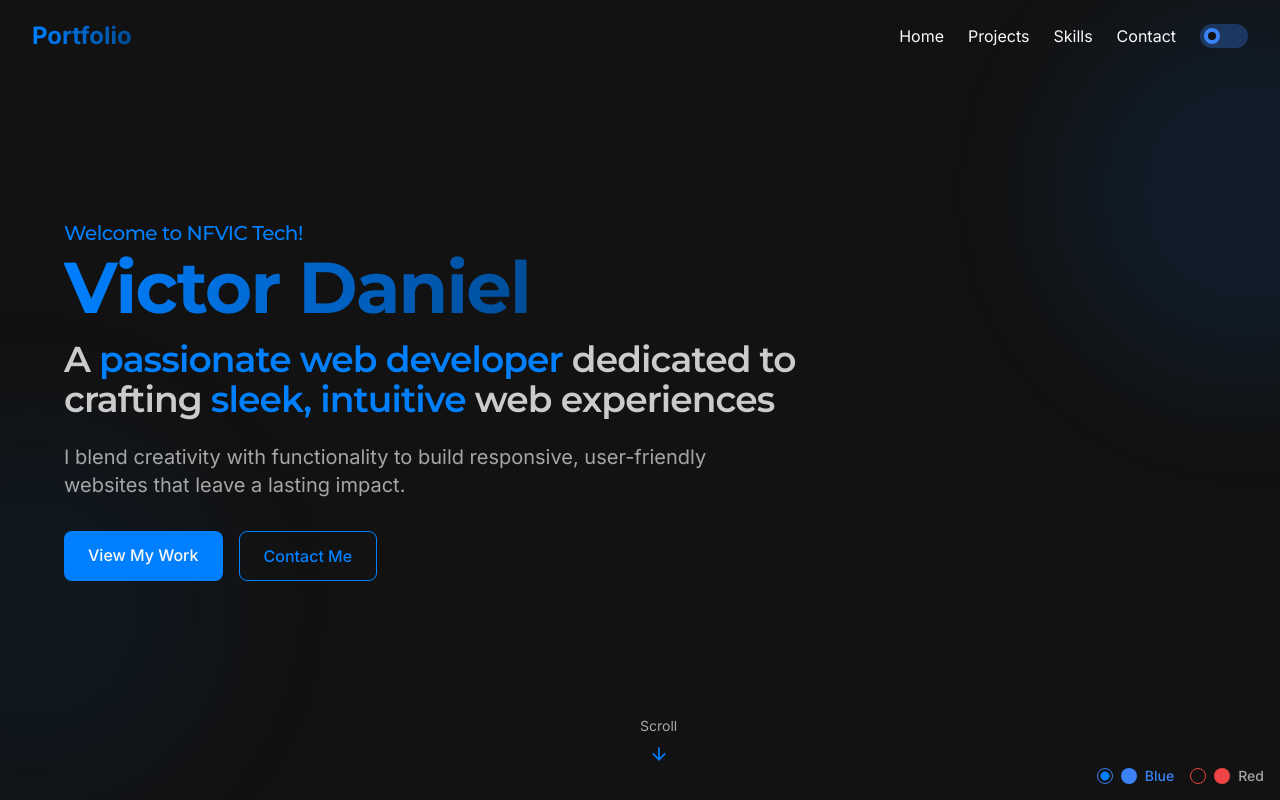
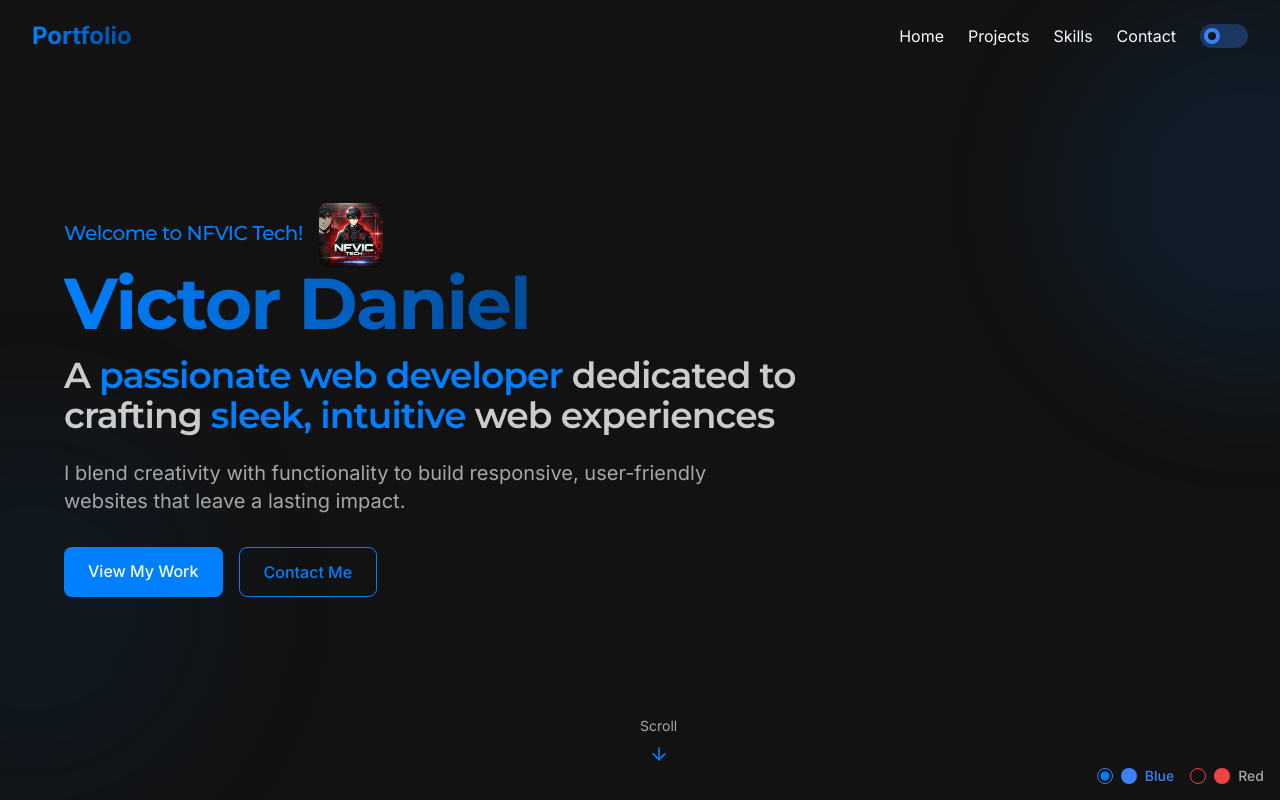
Before and after one commit to nfvic/nfvic-portfolio, a React (Vite) app: page / in a window 1280 px wide. Shown: the top 800 px of the page. Built offline with nearby package versions, Linux system fonts and the light colour scheme.

Commit message:
Add image to hero section
Add an image to the hero section after the welcome message.

```diff
--- a/src/components/Hero.tsx
+++ b/src/components/Hero.tsx
@@ -10,8 +10,13 @@ const Hero: React.FC = () => {
     >
       <div className="container mx-auto relative z-10">
         <div className="max-w-3xl">
-          <div className="animate-fade-in [animation-delay:200ms]">
+          <div className="animate-fade-in [animation-delay:200ms] flex items-center gap-4">
             <h2 className="text-primary font-medium text-xl mb-1">Welcome to NFVIC Tech!</h2>
+            <img
+              src="/lovable-uploads/3b6324da-940f-4a20-ae63-22c80e27b7b5.png"
+              alt="NFVIC Tech Logo"
+              className="w-16 h-16 object-contain rounded-lg"
+            />
           </div>
 
           <div className="animate-fade-in [animation-delay:400ms]">
```
Also changed, not shown: public/lovable-uploads/3b6324da-940f-4a20-ae63-22c80e27b7b5.png (added).
